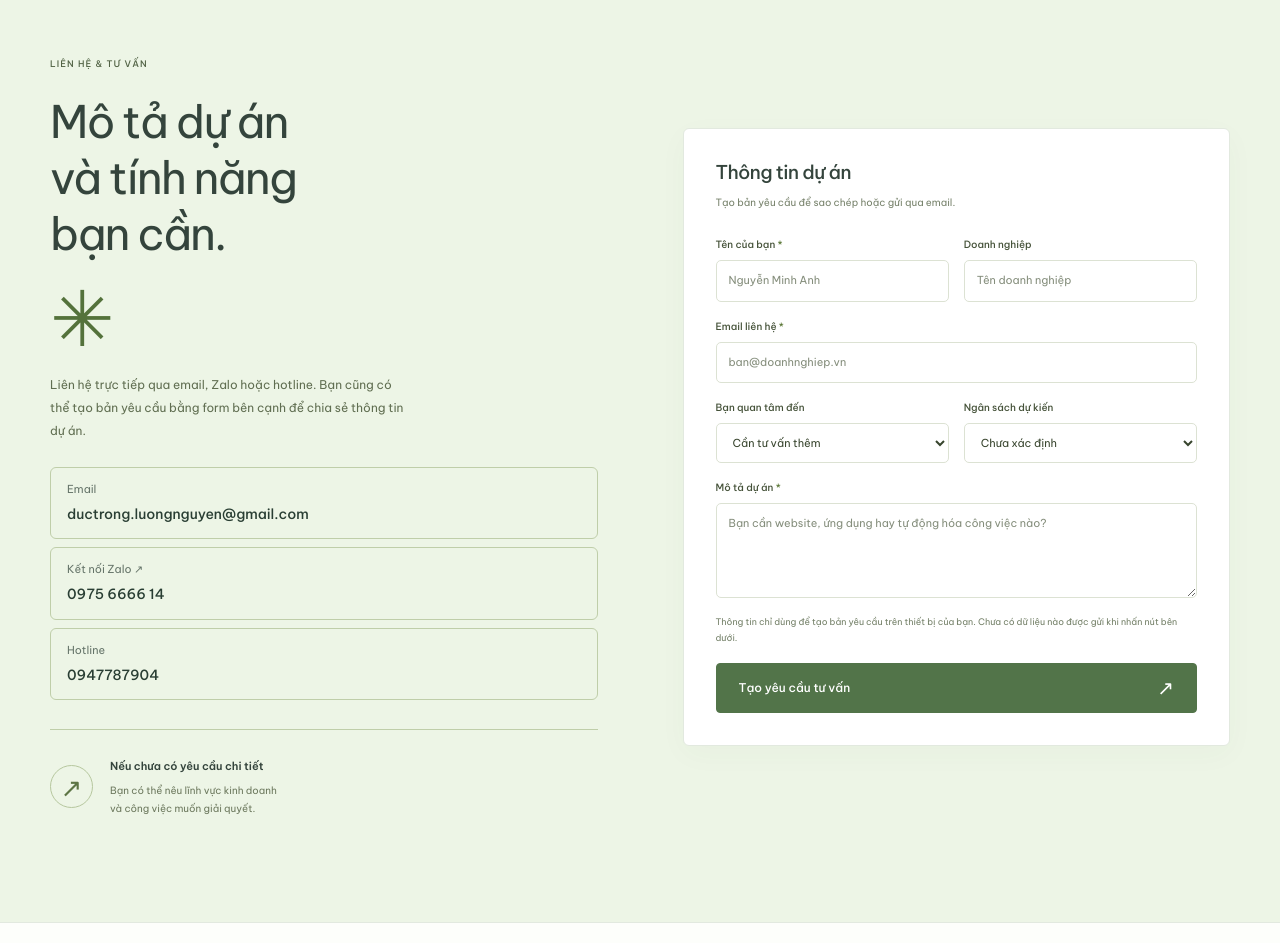
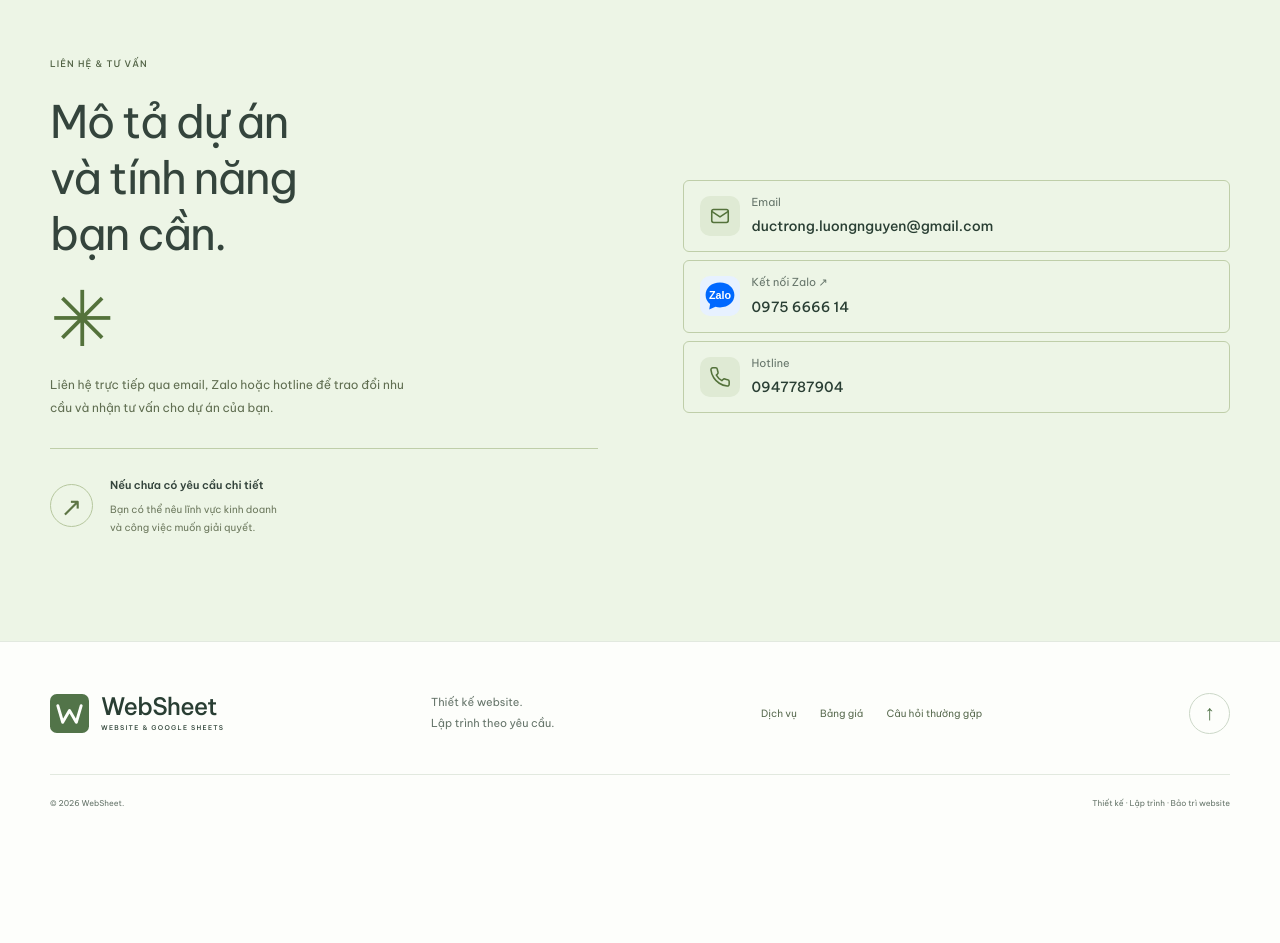
Before and after one commit to Harold-Luong/business-landing, a Nuxt app in the folder websheet/: page / in a window 1280 px wide. Shown: the part 5080-6023 px from the top of the page. After the commit the page ends 5913 px from the top, so only its background shows below. Built offline with nearby package versions, Linux system fonts and the light colour scheme.

Commit message:
fix: simplify contact section and remove back-to-top delay

```diff
--- a/websheet/app/assets/css/sections/contact.css
+++ b/websheet/app/assets/css/sections/contact.css
@@ -47,15 +47,16 @@
 
 .contact-channels {
     display: grid;
+    min-width: 0;
     gap: 8px;
-    margin-top: 24px;
+    margin: 0;
     font-style: normal;
 }
 
 .contact-channels a {
     display: flex;
-    flex-direction: column;
-    gap: 4px;
+    align-items: center;
+    gap: 12px;
     min-height: 44px;
     padding: 12px 16px;
     border: 1px solid #bfcea9;
@@ -65,6 +66,28 @@
 
 .contact-channels a:hover {
     background: var(--paper);
+}
+
+.contact-channel-icon {
+    display: grid;
+    place-items: center;
+    flex: 0 0 40px;
+    width: 40px;
+    height: 40px;
+    border-radius: 10px;
+    background: #dfead4;
+    color: #54723b;
+}
+
+.contact-channel-icon-zalo {
+    background: #e7f1ff;
+    color: #0068ff;
+}
+
+.contact-channel-text {
+    display: grid;
+    gap: 4px;
+    min-width: 0;
 }
 
 .contact-channel-label {
--- a/websheet/app/components/home/HeroSection.vue
+++ b/websheet/app/components/home/HeroSection.vue
@@ -9,7 +9,7 @@
                     Google Sheets,
                     xây tiện ích và ứng dụng quản lý bằng Apps Script hoặc AppSheet.</p>
                 <div class="hero-actions">
-                    <NuxtLink class="button button-dark" to="#quote-form">Trao đổi dự án
+                    <NuxtLink class="button button-dark" to="#lien-he">Trao đổi dự án
                         <span aria-hidden="true">↗</span>
                     </NuxtLink>
                 </div>
--- a/websheet/app/components/pricing/GooglePricing.vue
+++ b/websheet/app/components/pricing/GooglePricing.vue
@@ -1,6 +1,5 @@
 <script setup lang="ts">
 import { googlePlans, priceMillions } from '~/data/plans'
-const { selectPlan } = useQuoteSelection()
 </script>
 <template>
     <section id="bang-gia-google" class="automation-pricing" aria-labelledby="google-pricing-title">
@@ -23,8 +22,7 @@ const { selectPlan } = useQuoteSelection()
                             triệu</span></strong><small>VNĐ / dự án</small></div>
                 <p class="plan-scope">{{ plan.scope }}</p>
                 <p class="delivery">Dự kiến {{ plan.delivery }}</p>
-                <NuxtLink class="button button-outline" to="#quote-form" :aria-label="`Trao đổi yêu cầu ${plan.name}`"
-                    @click="selectPlan(plan.id)">Trao đổi yêu cầu <span aria-hidden="true">↗</span></NuxtLink>
+                <NuxtLink class="button button-outline" to="#lien-he" :aria-label="`Trao đổi yêu cầu ${plan.name}`">Trao đổi yêu cầu <span aria-hidden="true">↗</span></NuxtLink>
                 <details class="plan-details">
                     <summary>Xem chi tiết<span class="sr-only"> {{ plan.name }}</span></summary>
                     <ul class="feature-list">
--- a/websheet/app/components/pricing/WebsiteComparison.vue
+++ b/websheet/app/components/pricing/WebsiteComparison.vue
@@ -1,6 +1,5 @@
 <script setup lang="ts">
 import { websitePlans, priceMillions } from '~/data/plans'
-const { selectPlan } = useQuoteSelection()
 const rows = [
     { key: 'scope', label: 'Phạm vi' }, { key: 'management', label: 'Quản trị nội dung' },
     { key: 'delivery', label: 'Thời gian dự kiến' }, { key: 'warranty', label: 'Bảo hành lỗi' },
@@ -34,8 +33,7 @@ const rows = [
                                 <div class="price"><span>Từ</span><strong>{{ priceMillions(plan.startingPriceVnd)
                                         }}<span> triệu</span></strong><small>VNĐ / dự án</small></div>
                                 <NuxtLink class="button" :class="plan.recommended ? 'button-dark' : 'button-outline'"
-                                    to="#quote-form" :aria-label="`Chọn gói này: ${plan.name}`"
-                                    @click="selectPlan(plan.id)">Chọn gói này <span aria-hidden="true">↗</span>
+                                    to="#lien-he" :aria-label="`Chọn gói này: ${plan.name}`">Chọn gói này <span aria-hidden="true">↗</span>
                                 </NuxtLink>
                             </div>
                         </th>
--- a/websheet/app/components/quote/QuoteSection.vue
+++ b/websheet/app/components/quote/QuoteSection.vue
@@ -5,34 +5,56 @@ const emailHref = emailLink(email)
 </script>
 
 <template>
-<section class="section contact" id="lien-he">
+    <section class="section contact" id="lien-he" tabindex="-1" aria-labelledby="contact-title">
         <div class="container contact-grid">
             <div v-reveal class="contact-copy">
                 <p class="eyebrow">LIÊN HỆ &amp; TƯ VẤN</p>
-                    <h2>Mô tả dự án<br>và tính năng<br><span>bạn cần.</span><span class="contact-spark" aria-hidden="true">✳</span></h2>
-                    <p>Liên hệ trực tiếp qua email, Zalo hoặc hotline. Bạn cũng có thể tạo bản yêu cầu bằng form bên cạnh để chia sẻ thông tin dự án.</p>
-                    <address class="contact-channels" aria-label="Kênh liên hệ WebSheet">
-                        <a v-if="emailHref" :href="emailHref">
-                            <span class="contact-channel-label">Email</span>
-                            <span class="contact-channel-value">{{ email }}</span>
-                        </a>
-                        <a :href="contactDetails.zalo.href" target="_blank" rel="noopener noreferrer">
-                            <span class="contact-channel-label">Kết nối Zalo <span aria-hidden="true">↗</span></span>
-                            <span class="contact-channel-value">{{ contactDetails.zalo.label }}</span>
-                            <span class="sr-only"> (mở tab mới)</span>
-                        </a>
-                        <a :href="`tel:${contactDetails.hotline.number}`">
-                            <span class="contact-channel-label">Hotline</span>
-                            <span class="contact-channel-value">{{ contactDetails.hotline.label }}</span>
-                        </a>
-                    </address>
+                <h2 id="contact-title">Mô tả dự án<br>và tính năng<br><span>bạn cần.</span><span class="contact-spark" aria-hidden="true">✳</span></h2>
+                <p>Liên hệ trực tiếp qua email, Zalo hoặc hotline để trao đổi nhu cầu và nhận tư vấn cho dự án của bạn.</p>
                 <div class="contact-promise"><span aria-hidden="true">↗</span>
                     <div><strong>Nếu chưa có yêu cầu chi tiết</strong>
                         <p>Bạn có thể nêu lĩnh vực kinh doanh<br>và công việc muốn giải quyết.</p>
                     </div>
                 </div>
             </div>
-                <QuoteForm></QuoteForm>
+            <address v-reveal class="contact-channels" aria-label="Kênh liên hệ WebSheet">
+                <a v-if="emailHref" :href="emailHref">
+                    <span class="contact-channel-icon" aria-hidden="true">
+                        <svg width="22" height="22" viewBox="0 0 24 24" fill="none" stroke="currentColor" stroke-width="1.7" stroke-linecap="round" stroke-linejoin="round" focusable="false">
+                            <rect x="3" y="5" width="18" height="14" rx="2" />
+                            <path d="m3 7 9 6 9-6" />
+                        </svg>
+                    </span>
+                    <span class="contact-channel-text">
+                        <span class="contact-channel-label">Email</span>
+                        <span class="contact-channel-value">{{ email }}</span>
+                    </span>
+                </a>
+                <a :href="contactDetails.zalo.href" target="_blank" rel="noopener noreferrer">
+                    <span class="contact-channel-icon contact-channel-icon-zalo" aria-hidden="true">
+                        <svg width="36" height="36" viewBox="0 0 40 40" fill="none" focusable="false">
+                            <path d="M20 5C10.6 5 4 11 4 19c0 4.1 1.8 7.5 5 10l-1 6 7-3c1.6.5 3.3.7 5 .7 9.4 0 16-5.8 16-13.7S29.4 5 20 5Z" fill="currentColor" />
+                            <text x="20" y="23" text-anchor="middle" fill="white" font-family="Arial, sans-serif" font-size="12" font-weight="700">Zalo</text>
+                        </svg>
+                    </span>
+                    <span class="contact-channel-text">
+                        <span class="contact-channel-label">Kết nối Zalo <span aria-hidden="true">↗</span></span>
+                        <span class="contact-channel-value">{{ contactDetails.zalo.label }}</span>
+                        <span class="sr-only"> (mở tab mới)</span>
+                    </span>
+                </a>
+                <a :href="`tel:${contactDetails.hotline.number}`">
+                    <span class="contact-channel-icon" aria-hidden="true">
+                        <svg width="22" height="22" viewBox="0 0 24 24" fill="none" stroke="currentColor" stroke-width="1.7" stroke-linecap="round" stroke-linejoin="round" focusable="false">
+                            <path d="M22 16.9v3a2 2 0 0 1-2.2 2 19.8 19.8 0 0 1-8.6-3.1 19.5 19.5 0 0 1-6-6A19.8 19.8 0 0 1 2.1 4.2 2 2 0 0 1 4.1 2h3a2 2 0 0 1 2 1.7c.1 1 .4 2 .7 2.9a2 2 0 0 1-.5 2.1L8 10a16 16 0 0 0 6 6l1.3-1.3a2 2 0 0 1 2.1-.5c.9.3 1.9.6 2.9.7a2 2 0 0 1 1.7 2Z" />
+                        </svg>
+                    </span>
+                    <span class="contact-channel-text">
+                        <span class="contact-channel-label">Hotline</span>
+                        <span class="contact-channel-value">{{ contactDetails.hotline.label }}</span>
+                    </span>
+                </a>
+            </address>
         </div>
     </section>
 </template>
--- a/websheet/app/components/samples/SheetFlowPreview.vue
+++ b/websheet/app/components/samples/SheetFlowPreview.vue
@@ -110,7 +110,7 @@
           <DemoLink sample-id="sheetflow" label="Xem demo Sheets"></DemoLink>
           <NuxtLink
             class="text-link"
-            to="/?concept=sheetflow&amp;plan=apps-script#quote-form"
+            to="/?concept=sheetflow&amp;plan=apps-script#lien-he"
             >Trao đổi từ mẫu này <span aria-hidden="true">→</span></NuxtLink
           >
         </div>
--- a/websheet/app/data/samples.ts
+++ b/websheet/app/data/samples.ts
@@ -5,4 +5,4 @@ export const samples: { id: SampleId, name: string, description: string, plan: S
   { id: 'orbit', name: 'Orbit', description: 'Công nghệ & SaaS', plan: 'custom' },
   { id: 'sheetflow', name: 'SheetFlow', description: 'Quản lý đơn hàng trên Google Sheets', plan: 'apps-script' },
 ]
-export const sampleQuoteHref = (sample: typeof samples[number]) => `/?concept=${sample.id}&plan=${sample.plan}#quote-form`
+export const sampleQuoteHref = (sample: typeof samples[number]) => `/?concept=${sample.id}&plan=${sample.plan}#lien-he`
--- a/websheet/app/router.options.ts
+++ b/websheet/app/router.options.ts
@@ -2,10 +2,12 @@ import type { RouterConfig } from '@nuxt/schema'
 export default <RouterConfig>{
   async scrollBehavior(to, from, savedPosition) {
     if (savedPosition) return savedPosition
+    // A bare hash means page top, not an element to wait for during navigation.
+    if (to.hash === '#') return { top: 0, left: 0, behavior: matchMedia('(prefers-reduced-motion: reduce)').matches ? 'instant' : 'smooth' }
     if (!to.hash) return to.path !== from.path ? { top: 0 } : undefined
     // Page/layout DOM can mount after the route changes during hydration or navigation.
     for (let attempt = 0; attempt < 40; attempt++) {
-      const target = document.getElementById(decodeURIComponent(to.hash.slice(1)))
+      const target = document.getElementById(to.hash === '#quote-form' ? 'lien-he' : decodeURIComponent(to.hash.slice(1)))
       if (target) {
         if (target.hasAttribute('tabindex')) target.focus({ preventScroll: true })
         return { el: target, top: parseFloat(getComputedStyle(document.documentElement).scrollPaddingTop) || 100, behavior: matchMedia('(prefers-reduced-motion: reduce)').matches ? 'instant' : 'smooth' }
```
Also changed, not shown: websheet/tests/browser.mjs (+24 -53 lines), websheet/tests/output.mjs (+5 -1 lines), 1 other file (tests, documents, lock files or other folders). Lines whose indentation alone changed are shown as unchanged.
